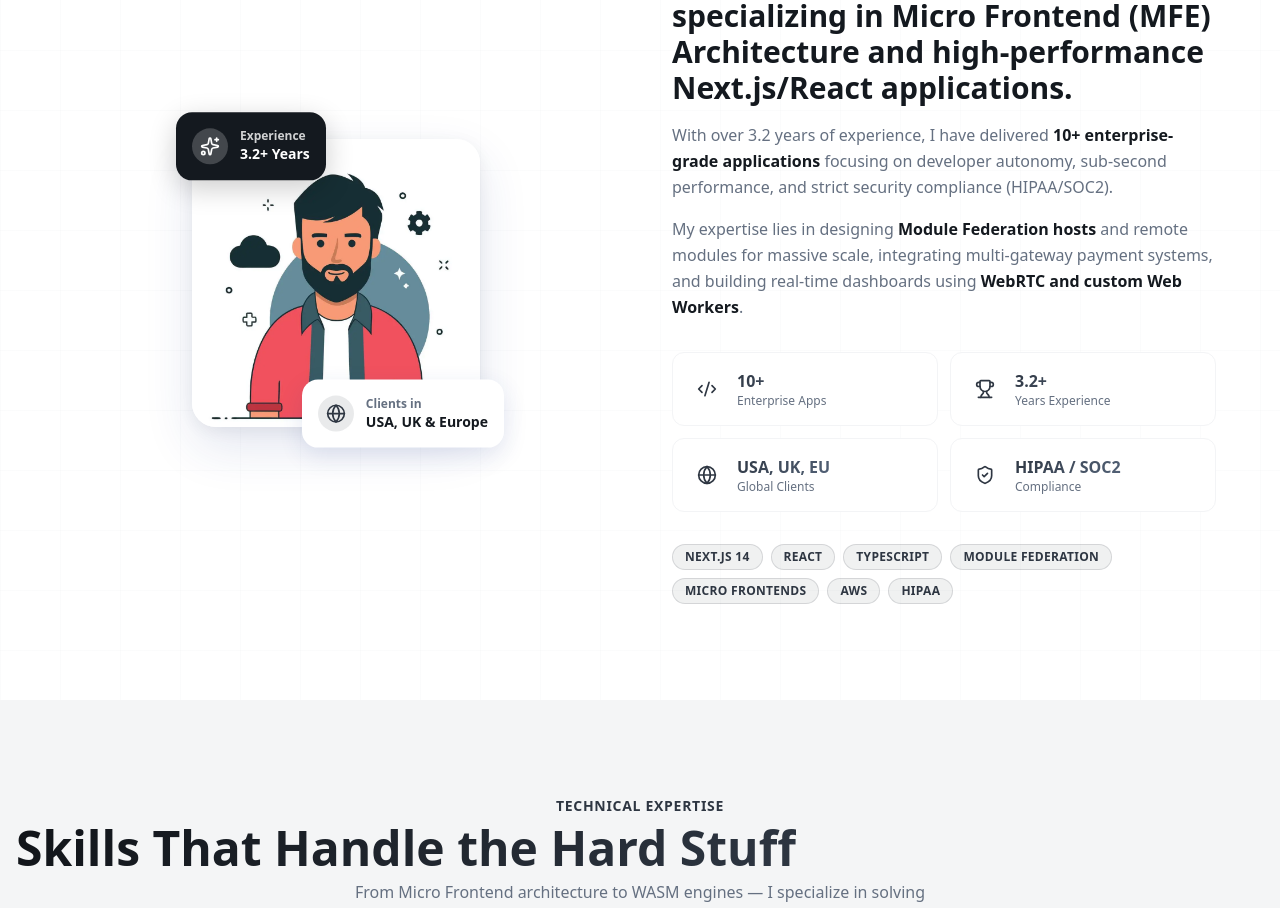
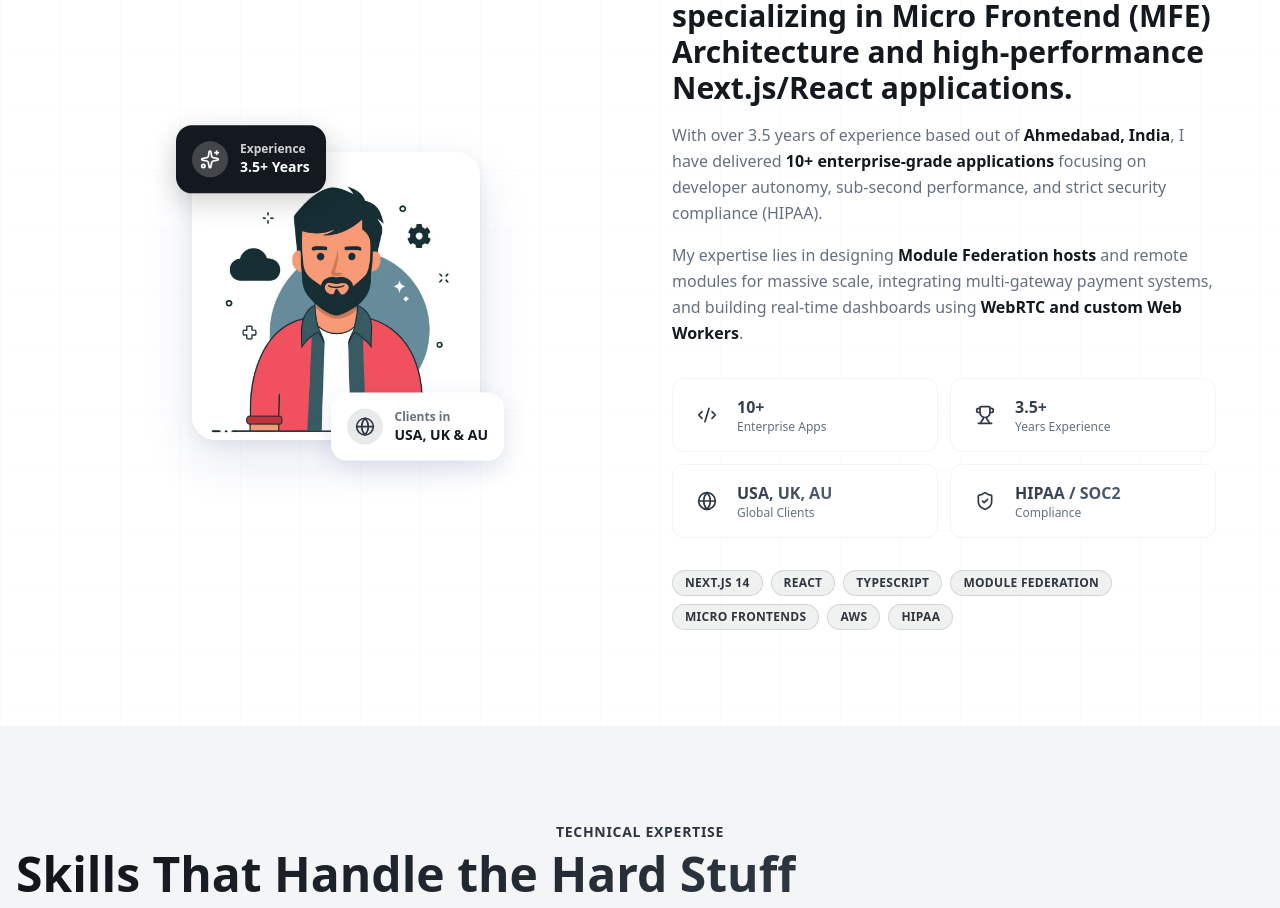
Before and after one commit to Yashvaddi/profile-portfolio-website, a Next.js app: page / in a window 1280 px wide. Shown: the part 1092-2000 px from the top of the page. Built offline with nearby package versions, Linux system fonts and the light colour scheme; no server answers.

Commit message:
Update About.tsx

```diff
--- a/src/components/About.tsx
+++ b/src/components/About.tsx
@@ -5,8 +5,8 @@ import avatarImage from "@/assets/avatar-illustration.webp";
 
 const STATS = [
   { label: "Enterprise Apps", value: "10+", icon: <Code2 className="w-5 h-5" /> },
-  { label: "Years Experience", value: "3.2+", icon: <Trophy className="w-5 h-5" /> },
-  { label: "Global Clients", value: "USA, UK, EU", icon: <Globe className="w-5 h-5" /> },
+  { label: "Years Experience", value: "3.5+", icon: <Trophy className="w-5 h-5" /> },
+  { label: "Global Clients", value: "USA, UK, AU", icon: <Globe className="w-5 h-5" /> },
   { label: "Compliance", value: "HIPAA / SOC2", icon: <ShieldCheck className="w-5 h-5" /> },
 ];
 
@@ -48,7 +48,7 @@ const About = () => {
                 </div>
                 <div>
                   <p className="text-xs text-muted-foreground font-semibold">Clients in</p>
-                  <p className="text-sm font-bold text-foreground">USA, UK & Europe</p>
+                  <p className="text-sm font-bold text-foreground">USA, UK & AU</p>
                 </div>
               </div>
 
@@ -62,7 +62,7 @@ const About = () => {
                 </div>
                 <div>
                   <p className="text-xs text-white/80 font-semibold">Experience</p>
-                  <p className="text-sm font-bold text-white">3.2+ Years</p>
+                  <p className="text-sm font-bold text-white">3.5+ Years</p>
                 </div>
               </div>
             </div>
@@ -78,10 +78,10 @@ const About = () => {
                 high-performance Next.js/React applications.
               </h3>
               <p className="text-muted-foreground leading-relaxed text-base">
-                With over 3.2 years of experience, I have delivered{" "}
+                With over 3.5 years of experience based out of <strong className="text-foreground">Ahmedabad, India</strong>, I have delivered{" "}
                 <strong className="text-foreground">10+ enterprise-grade applications</strong> focusing
                 on developer autonomy, sub-second performance, and strict security
-                compliance (HIPAA/SOC2).
+                compliance (HIPAA).
               </p>
               <p className="text-muted-foreground leading-relaxed text-base">
                 My expertise lies in designing <strong className="text-foreground">Module Federation hosts</strong> and
```
